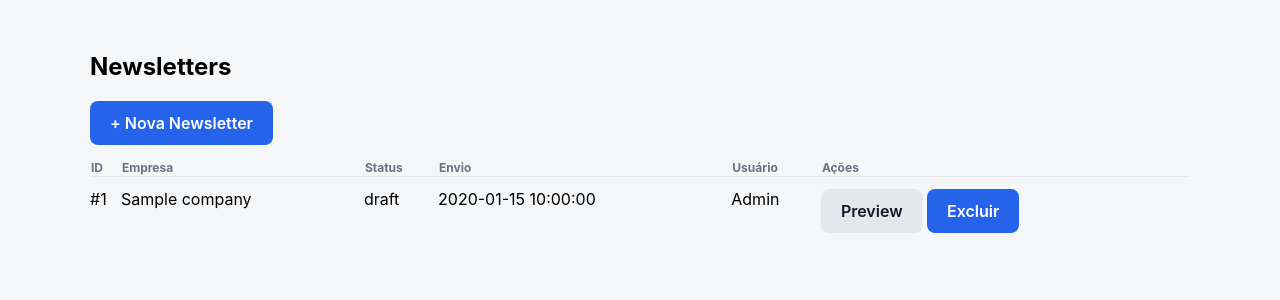
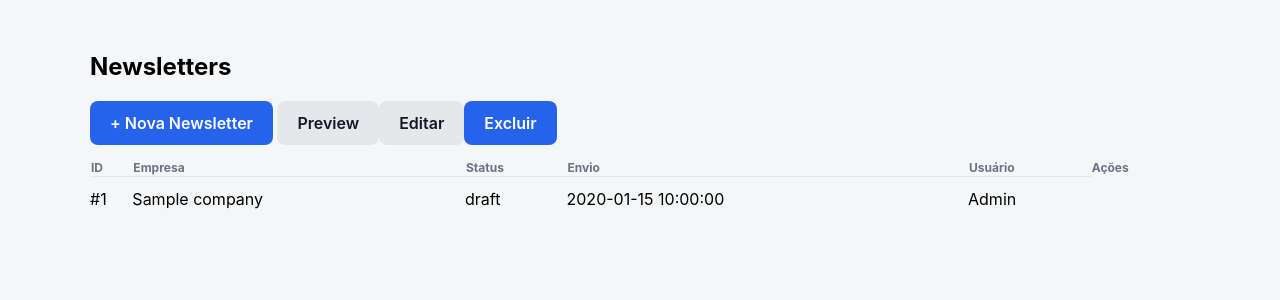
Before and after one commit to Engaja-Comunicacao/engaja-newsletter, a PHP site: page /newsletters.php in a window 1280 px wide. Shown: the part 114-414 px from the top of the page. Run offline with PHP 8.4, Linux system fonts and the light colour scheme; a user stored in the database is signed in; data comes from the database, SQL or seed files in the repository; tables that the repository leaves empty hold one stand-in row (values such as "Sample post").

Commit message:
feat: Adicionando botão de edição na página inicial

```diff
--- a/public/newsletter_preview.php
+++ b/public/newsletter_preview.php
@@ -30,7 +30,9 @@ require_once __DIR__ . '/_header.php';
       <a class="btn secondary" href="newsletters.php">Voltar</a>
     </div>
     <div style="text-align:right;">
-      <a class="btn secondary" href="newsletter_edit.php?id=<?= $id ?>">Editar</a>
+      <?php if ($meta && in_array($meta['status'], ['draft','failed'], true)): ?>
+        <a class="btn secondary" href="newsletter_edit.php?id=<?= $id ?>">Editar</a>
+      <?php endif; ?>
       <a class="btn secondary" href="newsletter_action.php?action=schedule&id=<?= $id ?>" onclick="return confirm('Confirmar agendamento?')">Agendar</a>
       <a class="btn" href="newsletter_action.php?action=send_now&id=<?= $id ?>" onclick="return confirm('Enviar agora?')">Enviar agora</a>
     </div>
--- a/public/newsletters.php
+++ b/public/newsletters.php
@@ -59,10 +59,13 @@ $rows = db()->query("
         <td><?= e($r['status']) ?></td>
         <td><?= e($envio ?: '—') ?></td>
         <td><?= e($userName ?: '—') ?></td>
-        <td>
           <a class="btn secondary" href="newsletter_preview.php?id=<?= (int)$r['id'] ?>">Preview</a>
+
+          <?php if (in_array($r['status'], ['draft','failed'], true)): ?>
+            <a class="btn secondary" href="newsletter_edit.php?id=<?= (int)$r['id'] ?>">Editar</a>
+          <?php endif; ?>
+
           <a class="btn" href="newsletter_action.php?action=delete&id=<?= (int)$r['id'] ?>" onclick="return confirm('Excluir newsletter?')">Excluir</a>
-        </td>
       </tr>
     <?php endforeach; ?>
   </table>
```
